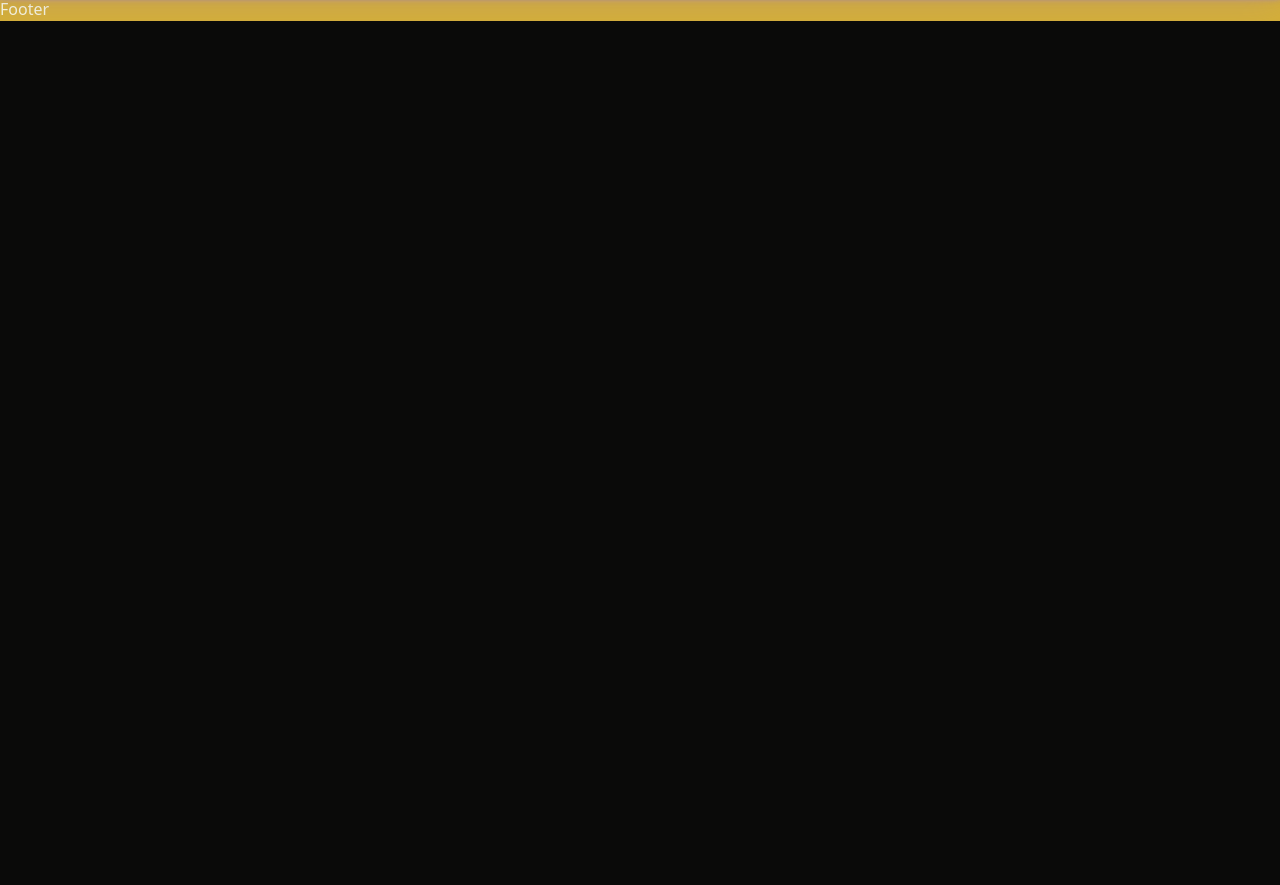
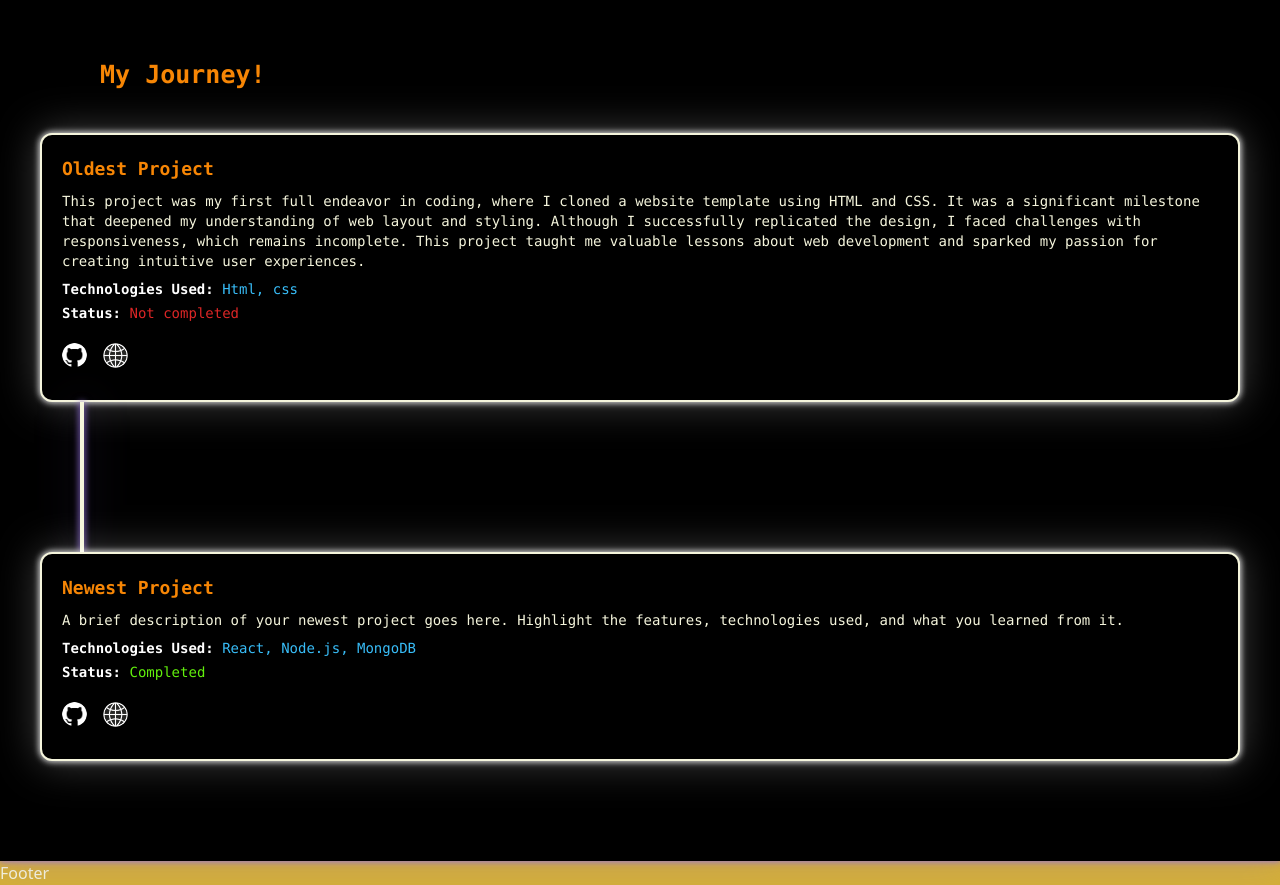
Before and after one commit to Muhammed-Harshad-V/portfolio, a Next.js app: page / in a window 1280 px wide. Shown: the part 1440-2325 px from the top of the page. Before the commit the page ends 1461 px from the top, so only its background shows below. Built offline with nearby package versions, Linux system fonts and the light colour scheme.

Commit message:
my journey (not completed)

```diff
--- a/app/(root)/(home)/page.tsx
+++ b/app/(root)/(home)/page.tsx
@@ -1,5 +1,6 @@
 import Image from 'next/image';
 import React from 'react';
+import githubIcon from '';
 
 
 
@@ -46,10 +47,10 @@ const Home = () => {
           {/* {what i use} */}
 
           <div className="w-full bg-black rounded-t-3xl border-t-2 border-t-retroWhite drop-shadow-purpleGlow font-mono sm:pr-5 lg:pr-8 xl:pr-10 sm:pl-5 lg:pl-8 xl:pl-10">
-              <h2 className='text-retroOrange sm:text-[20px] lg:text-[25px] font-bold sm:ml-[30px] sm:mt-[30px] md:ml-[40px] lg:ml-[60px] lg:mt-[40px] xl:mt-[50px]'>
+              <h2 className='text-retroOrange sm:text-[20px] lg:text-[25px] font-bold sm:ml-[30px] sm:mt-[30px] md:ml-[40px] lg:ml-[60px] lg:mt-[40px] xl:mt-[50px] mb-[40px]'>
                 What I Use!
               </h2>
-              <div className="grid sm:grid-cols-1 xl:grid-cols-3 border-2 rounded-xl mb-[100px]">
+              <div className="grid sm:grid-cols-1 xl:grid-cols-3 border-2 rounded-xl mb-[100px] bg-black drop-shadow-whiteGlow">
                 <div className="sm:h-[250px] md:h-[300px] lg:h-[380px] xl:h-[450px] relative flex justify-center items-center">
                   <Image
                     src="/test.png"
@@ -71,12 +72,65 @@ const Home = () => {
                   </p>
 
                   <p className='text-retroWhite sm:text-[13px] lg:text-[18px] sm:ml-[30px] sm:mt-[10px] md:ml-[40px] lg:ml-[60px] lg:mt-[10px] xl:mt-[15px] leading-relaxed'>
-                    JavaScript’s flexibility lets me explore beyond the basics—whether it’s optimizing performance, integrating APIs, or adding dynamic functionality, it’s my go-to tool for delivering exceptional results.
+                    also next.js bun etc..
                   </p>
                 </div>
               </div>
+                  {/* My Journey Section */}
+                    <div className="grid flex-col">
+                      <h2 className='text-retroOrange sm:text-[20px] lg:text-[25px] font-bold sm:ml-[30px] sm:mt-[30px] md:ml-[40px] lg:ml-[60px] lg:mt-[40px] xl:mt-[50px] mb-[40px]'>
+                        My Journey!
+                      </h2>
+
+                      {/* Oldest Project */}
+                      <div className="relative flex flex-col items-start pt-5 pl-5 pr-5 rounded-xl border-2 border-retroWhite drop-shadow-whiteGlow bg-black">
+                        <h3 className="text-retroOrange font-bold text-lg mb-2">Oldest Project</h3>
+                        <p className="text-retroWhite text-sm mb-2">
+                        This project was my first full endeavor in coding, where I cloned a website template using HTML and CSS. It was a significant milestone that deepened my understanding of web layout and styling. Although I successfully replicated the design, I faced challenges with responsiveness, which remains incomplete. This project taught me valuable lessons about web development and sparked my passion for creating intuitive user experiences.
+                        </p>
+                        <div className="text-white text-sm mb-1">
+                        <strong>Technologies Used:</strong> <span className='text-sky-400'>Html, css</span>
+                        </div>
+                        <div className="text-white text-sm mb-5">
+                          <strong>Status:</strong> <span className='text-red-600'>Not completed</span>
+                        </div>
+                        <div className="flex space-x-4 mb-8">
+                          <a href="https://github.com/yourusername/your-repo" target="_blank" rel="noopener noreferrer">
+                            <Image src="/githubIcon.png" alt="GitHub Repository" width={25} height={25} className="rounded-full" />
+                          </a>
+                          <a href="https://yourwebsite.com" target="_blank" rel="noopener noreferrer">
+                            <Image src="/globe.jpeg" alt="Live Website" width={25} height={25} className="rounded-full" />
+                          </a>
+                        </div>
+                      </div>
+
+                      {/* Connecting Line */}
+                      <div className="w-1 bg-retroWhite ml-10 sm:h-[60px] md:h-[80px] lg:[110px] xl:h-[150px] drop-shadow-purpleGlow"></div>
+
+                      {/* Newest Project */}
+                      <div className="relative flex flex-col items-start pt-5 pr-5 pl-5 rounded-xl border-2 border-retroWhite mb-[100px] drop-shadow-whiteGlow bg-black">
+                        <h3 className="text-retroOrange font-bold text-lg mb-2">Newest Project</h3>
+                        <p className="text-retroWhite text-sm mb-2">
+                          A brief description of your newest project goes here. Highlight the features, technologies used, and what you learned from it.
+                        </p>
+                        <div className="text-white text-sm mb-1">
+                          <strong>Technologies Used:</strong> <span className='text-sky-400'>React, Node.js, MongoDB</span>
+                        </div>
+                        <div className="text-white text-sm mb-5">
+                          <strong>Status:</strong> <span className='text-retroGreen'>Completed</span>
+                        </div>
+                        <div className="flex space-x-4 mb-8">
+                          <a href="https://github.com/yourusername/your-repo" target="_blank" rel="noopener noreferrer">
+                            <Image src="/githubIcon.png" alt="GitHub Repository" width={25} height={25} className="rounded-full" />
+                          </a>
+                          <a href="https://yourwebsite.com" target="_blank" rel="noopener noreferrer">
+                            <Image src="/globe.jpeg" alt="Live Website" width={25} height={25} className="rounded-full" />
+                          </a>
+                        </div>
+                      </div>
+              </div>
           </div>
-    </div>
+  </div>
 
 
   );
--- a/app/layout.tsx
+++ b/app/layout.tsx
@@ -9,7 +9,7 @@ export const metadata: Metadata = {
 
 export default function RootLayout({children}: {children: React.ReactNode}) {
   return (
-    <html>
+    <html lang='en'>
       <GlobalProvider>
       <body className='bg-retroBlack'>
         {children}
```
Also changed, not shown: public/githubIcon.png (added), public/globe.jpeg (added).
